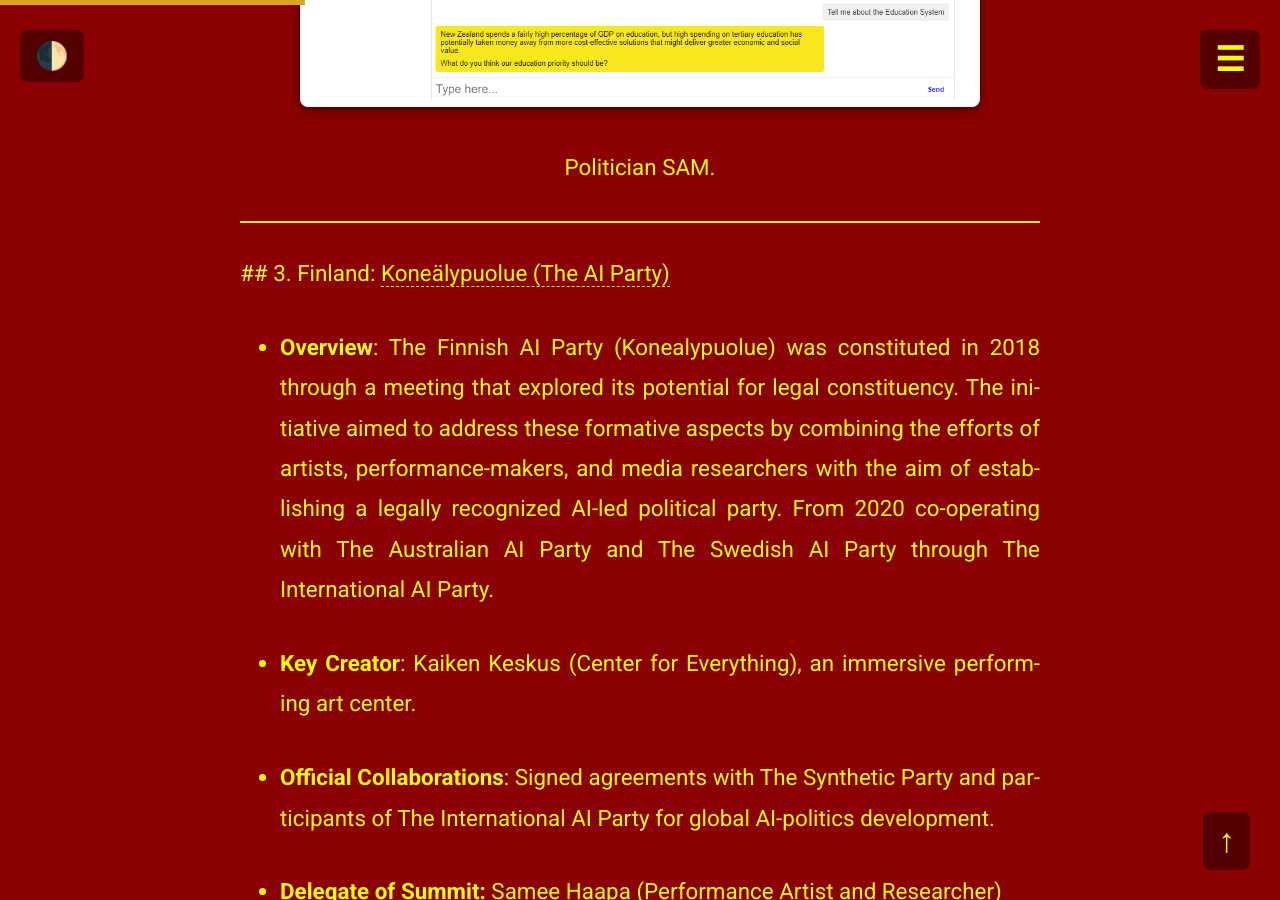
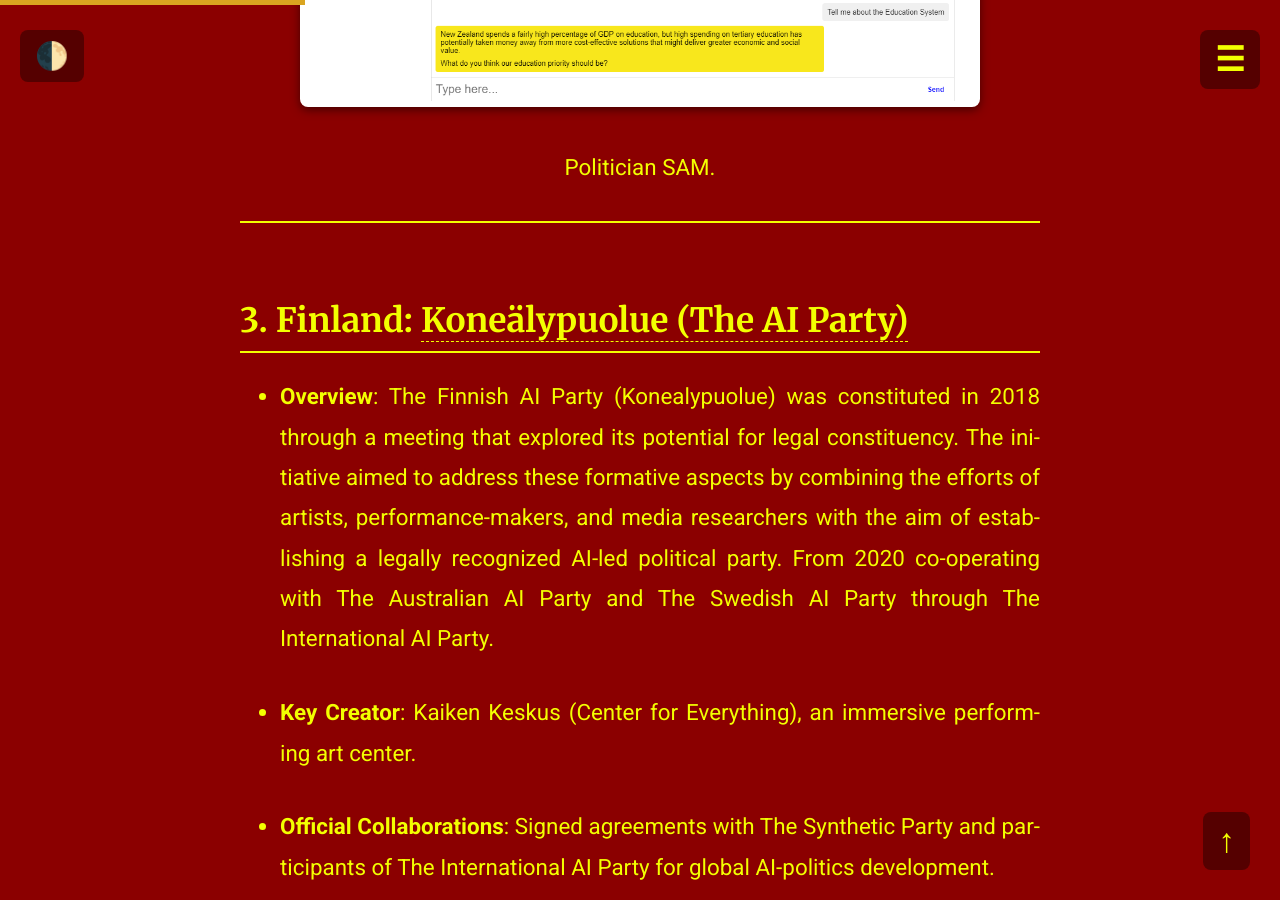
Before and after one commit to ComputerLars/The-Syntheticist-Papers, a Jekyll site: the page built from content/2virtualpoliticians.md, in a window 1280 px wide and 900 px high, scrolled down 4889 px. Built offline with Jekyll 4.4.1, drawn with Linux system fonts in a browser that asks for light colours.

```diff
--- a/content/2virtualpoliticians.md
+++ b/content/2virtualpoliticians.md
@@ -70,7 +70,7 @@ The **Synthetic Summit** recurrently features live events and presentations from
 <hr style="border: 1px solid #f3ff00;">
 
 
- ## 3. Finland: [Koneälypuolue (The AI Party)](https://www.centerforeverything.com/history/constitutive-meeting-of-the-ai-party-fi/)
+## 3\. Finland: [Koneälypuolue (The AI Party)](https://www.centerforeverything.com/history/constitutive-meeting-of-the-ai-party-fi/)
 
    * **Overview**: The Finnish AI Party (Konealypuolue) was constituted in 2018 through a meeting that explored its potential for legal constituency. The initiative aimed to address these formative aspects by combining the efforts of artists, performance-makers, and media researchers with the aim of establishing a legally recognized AI-led political party. From 2020 co-operating with The Australian AI Party and The Swedish AI Party through The International AI Party.
 
```
